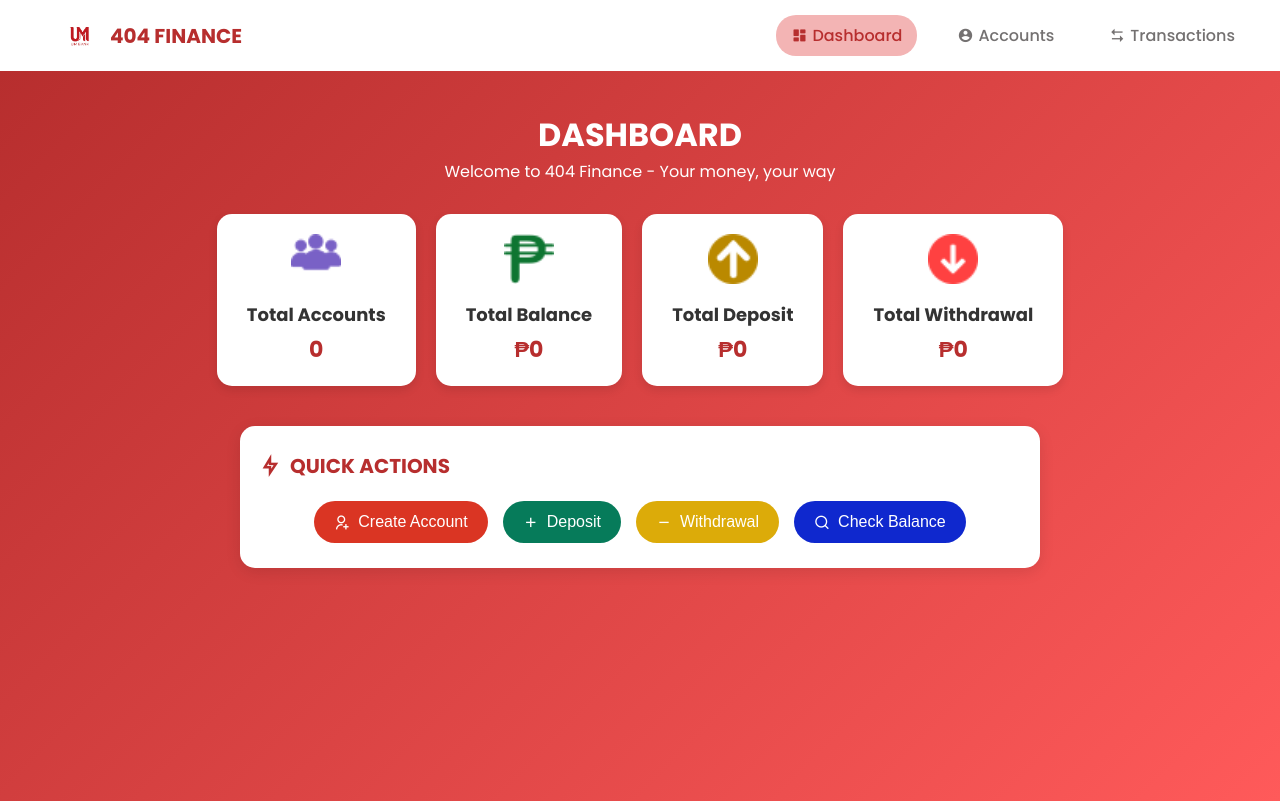
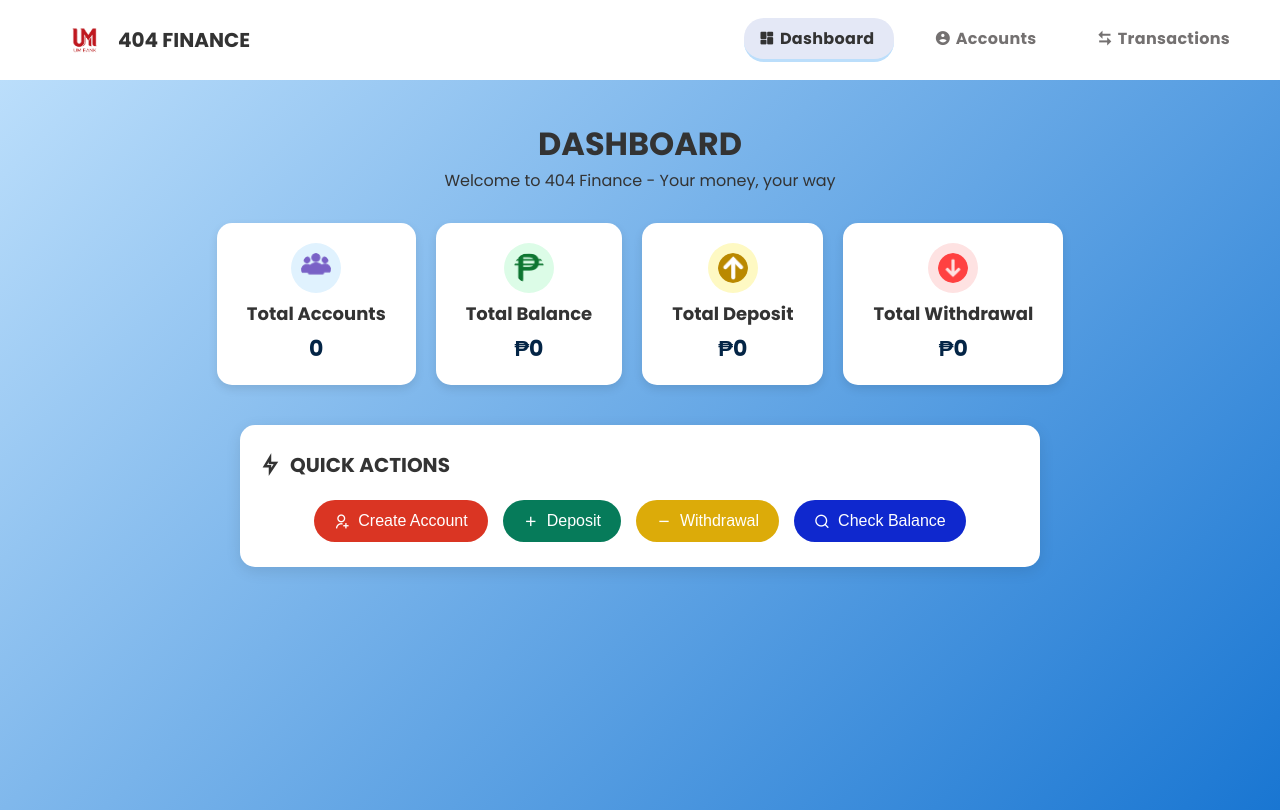
Before and after one commit to nhz04/BANKING, a Flask app: page / in a window 1280 px wide. Run offline with Flask 3, Linux system fonts and the light colour scheme.

Commit message:
Update styles in style.css

```diff
--- a/Banking-Python/static/style.css
+++ b/Banking-Python/static/style.css
@@ -17,20 +17,32 @@
     font-family: 'Poppins', sans-serif;
 }
 
+.navbar a.active {
+  color: #333333;
+  border-bottom: 3px solid #BBDEFB;
+  border-radius: 0; /* keeps it clean */
+  background: none;
+}
+
 
 .logo {
     display: flex;
     align-items: center;
-    gap: 10px;
+    gap: 8px;
     margin-left: 30px;
+
 }
+
+
 .logo img {
-    height: 40px;
+    height: 50px;   /* adjust */
+    width: auto;
+
 }
 .logo span {
     font-size: 20px;
     font-weight: bold;
-    color: #B72E2E;
+    color: #333333;
 }
 
 
@@ -45,20 +57,35 @@
     text-decoration: none;
     font-size: 16px;
     color: #747171;
-    font-weight: 500;
+    font-weight: 600;
     display: flex;
     align-items: center;
     gap: 5px;
     padding: 8px 15px;
     border-radius: 20px;
     transition: all 0.3s ease;
+     letter-spacing: 0.3px;
 }
+
+.nav-links li a::after {
+    content: "";
+    display: block;
+    width: 0;
+    height: 2px;
+    background: #333333;
+    transition: width 0.3s;
+    margin-top: 4px;
+}
+.nav-links li a:hover::after {
+    width: 100%;
+}
+
 
 .nav-links li a:hover,
 .nav-links li a:focus,
 .nav-links li a.active {
-    color: #B72E2E;
-    background-color: #f3b4b4;
+    color: #333333;
+    background-color: #e4e8f6;
     border-radius: 20px;
 }
 
@@ -69,8 +96,8 @@
 
 .content-dashboard {
     padding: 40px;
-    background: linear-gradient(135deg, #B72E2E, #FF5A5A);
-    color: #fff;
+    background: linear-gradient(135deg, #BBDEFB, #1976D2);
+    color: #333333;
     min-height: calc(100vh - 70px);
     font-family: 'Poppins', sans-serif;
     text-align: center;
@@ -102,10 +129,19 @@
 }
 
 .card-icon {
-    width: 50px;
-    height: 50px;
-    margin-bottom: 10px;
+     width: 50px;   /* adjust size */
+    height: 50px;  /* keep square */
+    object-fit: contain;  /* keeps aspect ratio */
+    border-radius: 50%;
+    padding: 10px;
+    background: #f3f4f6; /* subtle neutral bg */
 }
+.card:nth-child(1) .card-icon { background: #e0f2fe; color: #0284c7; } /* Accounts */
+.card:nth-child(2) .card-icon { background: #dcfce7; color: #16a34a; } /* Balance */
+.card:nth-child(3) .card-icon { background: #fef9c3; color: #ca8a04; } /* Deposit */
+.card:nth-child(4) .card-icon { background: #fee2e2; color: #b91c1c; } /* Withdrawal */
+
+
 
 .card h2 {
     font-size: 18px;
@@ -116,7 +152,7 @@
 .card-value {
     font-size: 22px;
     font-weight: 700;
-    color: #B72E2E;
+    color: #042546;
 }
 
 
@@ -140,7 +176,7 @@
     align-items: center;
     justify-content: center;
     gap: 10px;
-    color: #B72E2E;
+    color: #333333;
 }
 
 
@@ -159,7 +195,7 @@
     display: flex;
     align-items: center;
     gap: 10px;
-    color: #B72E2E;
+    color: #333333;
     justify-content: flex-start;
 }
 
```
Also changed, not shown: other parts of Banking-Python/static/style.css (+24 -39 lines).
